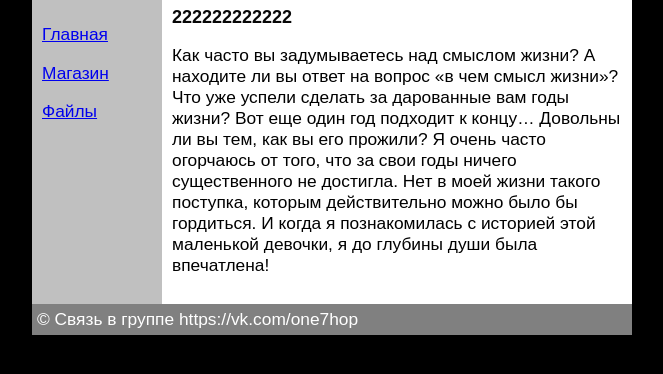
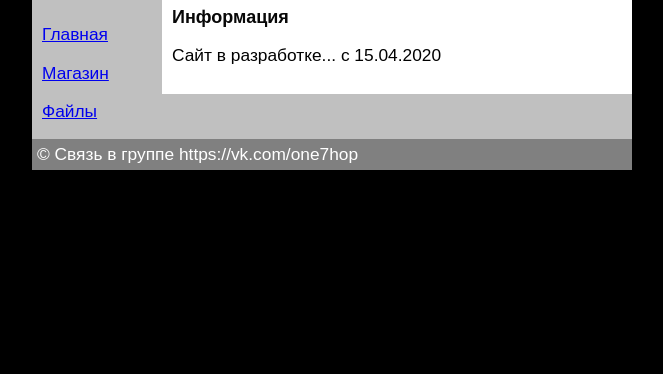
Before and after one commit to devplugin/devplugin.github.io, a plain HTML site: page index.html in a window 1280 px wide. Shown: the part 64-438 px from the top of the page, without its empty margins (308-971 px from the left). Drawn offline with Linux system fonts and the light colour scheme.

Commit message:
Update index.html

```diff
--- a/index.html
+++ b/index.html
@@ -51,16 +51,9 @@
 	<p><a href="#">Файлы</a></p>
 	</div>
 	<div class="content">
-    <h2>222222222222</h2>
+	<h2>Информация</h2>
 <p>
-Как часто вы задумываетесь над смыслом жизни?
-А находите ли вы ответ на вопрос «в чем смысл жизни»?
-Что уже успели сделать за дарованные вам годы жизни?
-Вот еще один год подходит к концу… Довольны ли вы тем, как вы его прожили?
-Я очень часто огорчаюсь от того, что за свои годы ничего существенного
-не достигла. Нет в моей жизни такого поступка, которым действительно
-можно было бы гордиться. И когда я познакомилась с историей этой
-маленькой девочки, я до глубины души была впечатлена!
+	Сайт в разработке... с 15.04.2020
 </p>
 </div>
 <div class="footer">&copy; Связь в группе https://vk.com/one7hop</div>
```
Lines whose indentation alone changed are shown as unchanged.
